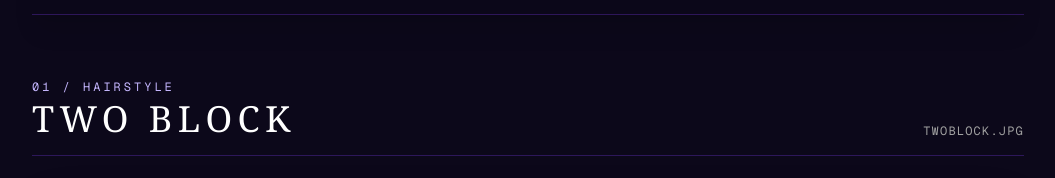
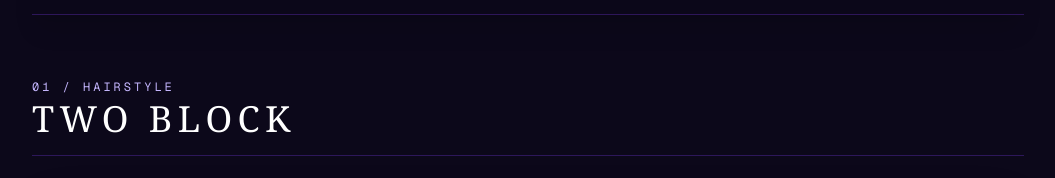
Before and after one commit to KittinSingwee/KittinSingwee.github.io, a Next.js app: page / in a window 1280 px wide. Shown: the part 3020-3198 px from the top of the page, without its empty margins (112-1167 px from the left). Built offline with nearby package versions, Linux system fonts and the light colour scheme.

Commit message:
Remove filename display (item.file) from lookbook headers

```diff
--- a/app/page.tsx
+++ b/app/page.tsx
@@ -548,9 +548,6 @@ export default function Home() {
                     {item.title}
                   </h4>
                 </div>
-                <span className="font-mono text-xs text-neutral-400 tracking-widest uppercase">
-                  {item.file}
-                </span>
               </div>
 
               <div className="relative w-full aspect-[3/4] sm:aspect-[16/11] rounded-3xl overflow-hidden bg-neutral-900 border border-[#7c3aed]/30 shadow-2xl">
```
